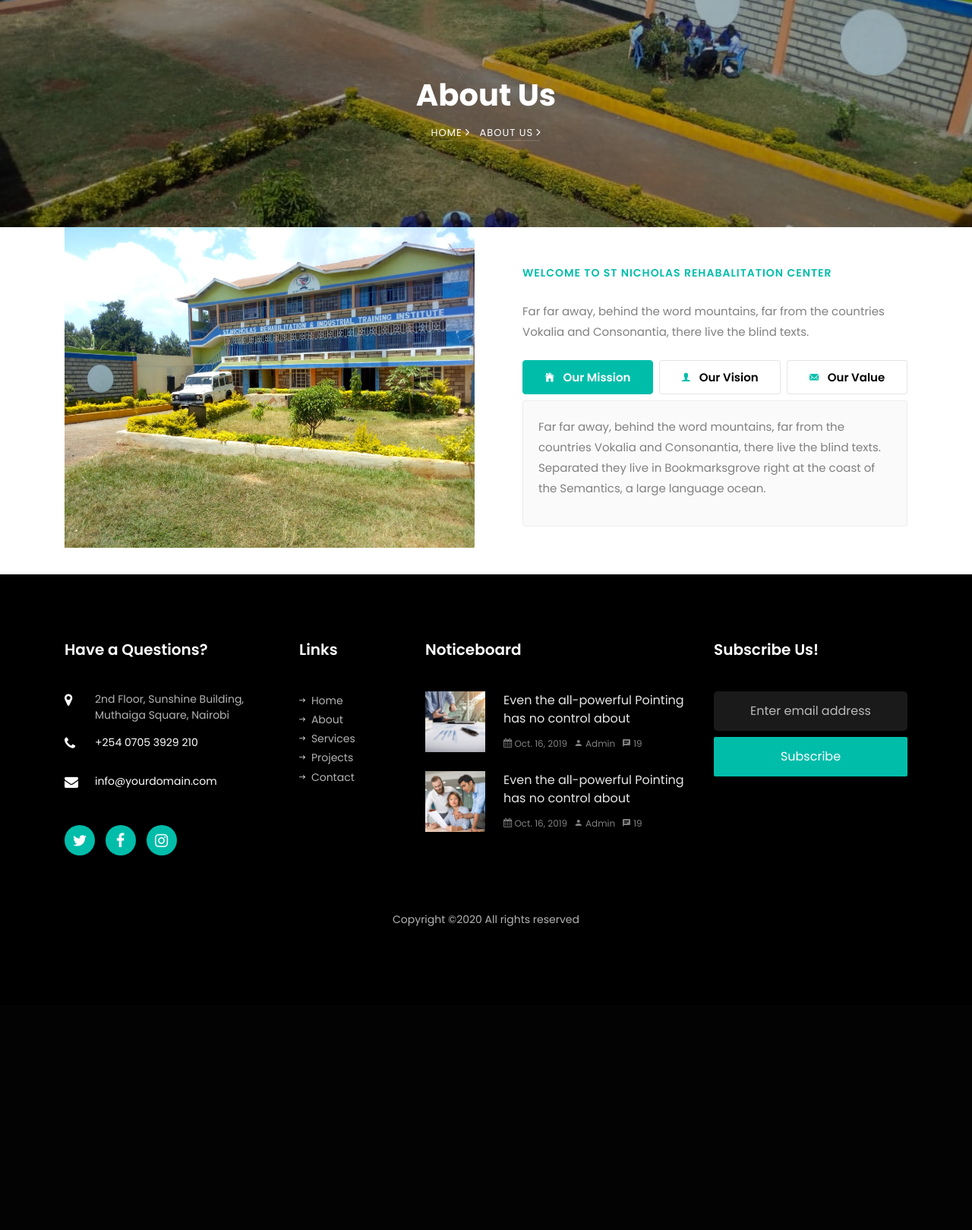
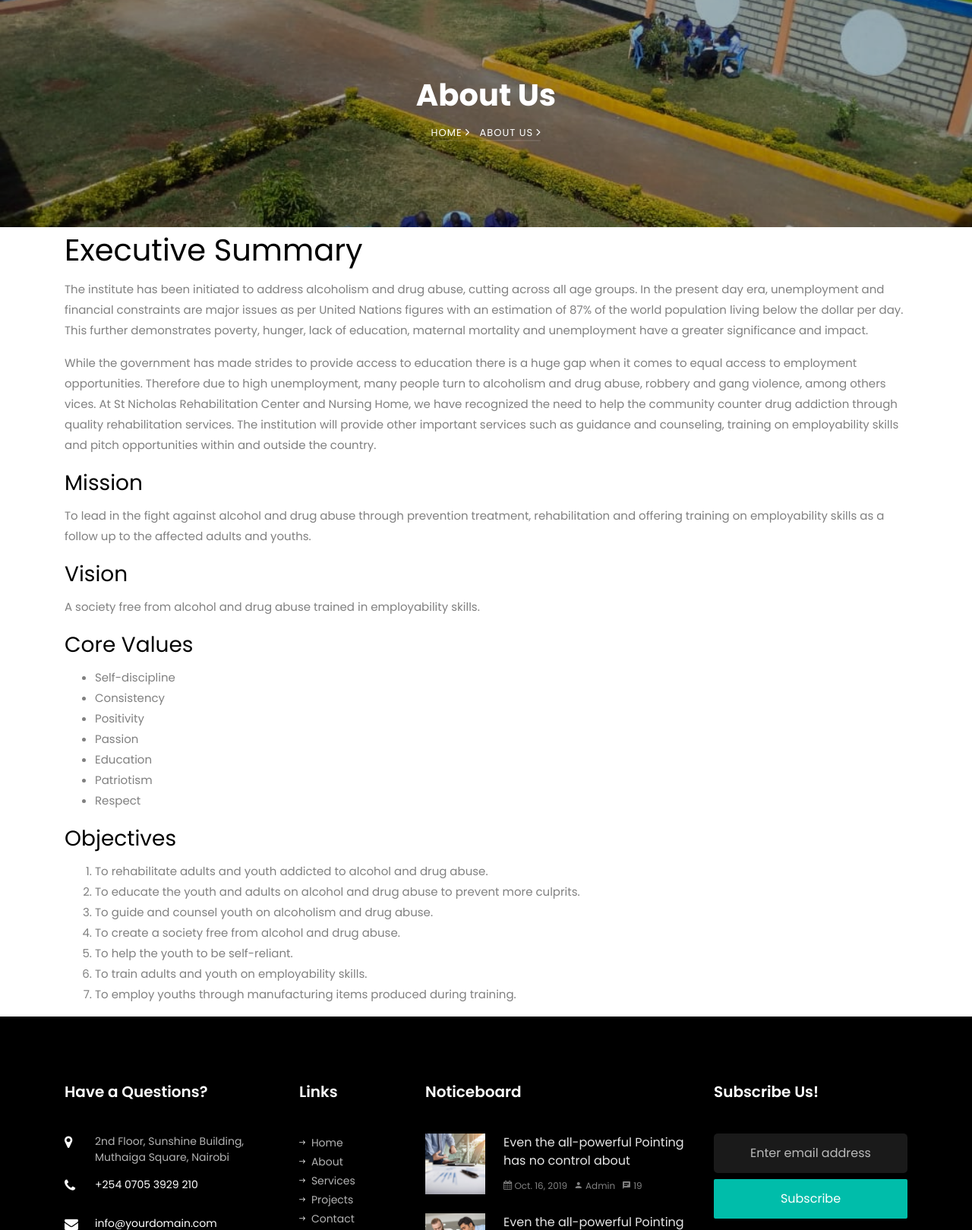
Before and after one commit to chirchir12/st-nicholas, a PHP site: page /about.php in a window 1280 px wide. Shown: the part 108-1727 px from the top of the page at 76% size. Before the commit the page ends 1327 px from the top, so only its background shows below. Run offline with PHP 8.4, Linux system fonts and the light colour scheme; some libraries are stand-ins or nearby versions; some web fonts are replaced.

Commit message:
added content to about page

```diff
--- a/about.php
+++ b/about.php
@@ -19,46 +19,46 @@
       </div>
     </section>
 
-    <section class="ftco-section ftco-about ftco-no-pt ftco-no-pb ftco-counter" id="section-counter">
-			<div class="container consult-wrap">
-				<div class="row d-flex align-items-stretch">
-					<div class="col-md-6 wrap-about align-items-stretch d-flex">
-						<div class="img" style="background-image: url(images/rehab1.jpeg);"></div>
-					</div>
-					<div class="col-md-6 wrap-about ftco-animate py-md-5 pl-md-5">
-						<div class="heading-section mb-4">
-							<span class="subheading">Welcome to St Nicholas Rehabalitation Center</span>
+    <section class="container">
+		<div class="title">
+			<h1>Executive Summary</h1>
+		</div>
+		<div class="st-nicholas-description">
+			<p>The institute has been initiated to address alcoholism and drug abuse, cutting across all age groups. In the present day era, unemployment and financial constraints are major issues as per United Nations figures with an estimation of 87% of the world population living below the dollar per day. This further demonstrates poverty, hunger, lack of education, maternal mortality and unemployment have a greater significance and impact. </p>
+			<p>While the government has made strides to provide access to education there is a huge gap when it comes to equal access to employment opportunities. Therefore due to high unemployment, many people turn to alcoholism and drug abuse, robbery and gang violence, among others vices. At St Nicholas Rehabilitation Center and Nursing Home, we have recognized the need to help the community counter drug addiction through quality rehabilitation services. The institution will provide other important services such as guidance and counseling, training on employability skills and pitch opportunities within and outside the country.
+</p>
+		</div>
+		<div class="mission-vission-core">
+			<h3>Mission</h3>
+			<p>To lead in the fight against alcohol and drug abuse through prevention treatment, rehabilitation and offering training on employability skills as a follow up to the affected adults and youths.</p>
+			<h3>Vision</h3>
+			<p>A society free from alcohol and drug abuse trained in employability skills.</p>
+			<h3>Core Values</h3>
+			<ul>
+				<li>Self-discipline</li>
+				<li>Consistency</li>
+				<li>Positivity</li>
+				<li>Passion</li>
+				<li>Education</li>
+				<li>Patriotism</li>
+				<li>Respect</li>
+			</ul>
+		</div>
+		<div class="objectives">
+			<h3>Objectives</h3>
+			<ol>
+				<li>To rehabilitate adults and youth addicted to alcohol and drug abuse.</li>
+				<li>To educate the youth and adults on alcohol and drug abuse to prevent more culprits.</li>
+				<li>To guide and counsel youth on alcoholism and drug abuse.</li>
+				<li>To create a society free from alcohol and drug abuse.</li>
+				<li>To help the youth to be self-reliant.</li>
+				<li>To train adults and youth on employability skills.</li>
+				<li>To employ youths through manufacturing items produced during training.</li>
 
-						</div>
-						<p>Far far away, behind the word mountains, far from the countries Vokalia and Consonantia, there live the blind texts.</p>
-						<div class="tabulation-2 mt-4">
-							<ul class="nav nav-pills nav-fill d-md-flex d-block">
-							  <li class="nav-item">
-							    <a class="nav-link active py-2" data-toggle="tab" href="#home1"><span class="ion-ios-home mr-2"></span> Our Mission</a>
-							  </li>
-							  <li class="nav-item px-lg-2">
-							    <a class="nav-link py-2" data-toggle="tab" href="#home2"><span class="ion-ios-person mr-2"></span> Our Vision</a>
-							  </li>
-							  <li class="nav-item">
-							    <a class="nav-link py-2" data-toggle="tab" href="#home3"><span class="ion-ios-mail mr-2"></span> Our Value</a>
-							  </li>
-							</ul>
-							<div class="tab-content bg-light rounded mt-2">
-							  <div class="tab-pane container p-0 active" id="home1">
-							  	<p>Far far away, behind the word mountains, far from the countries Vokalia and Consonantia, there live the blind texts. Separated they live in Bookmarksgrove right at the coast of the Semantics, a large language ocean.</p>
-							  </div>
-							  <div class="tab-pane container p-0 fade" id="home2">
-							  	<p>Far far away, behind the word mountains, far from the countries Vokalia and Consonantia, there live the blind texts. Separated they live in Bookmarksgrove right at the coast of the Semantics, a large language ocean.</p>
-							  </div>
-							  <div class="tab-pane container p-0 fade" id="home3">
-							  	<p>Far far away, behind the word mountains, far from the countries Vokalia and Consonantia, there live the blind texts. Separated they live in Bookmarksgrove right at the coast of the Semantics, a large language ocean.</p>
-							  </div>
-							</div>
-						</div>
-					</div>
-				</div>
-			</div>
-		</section>
+			</ol>
+		</div>
+
+	</section>
 
 
 
```
